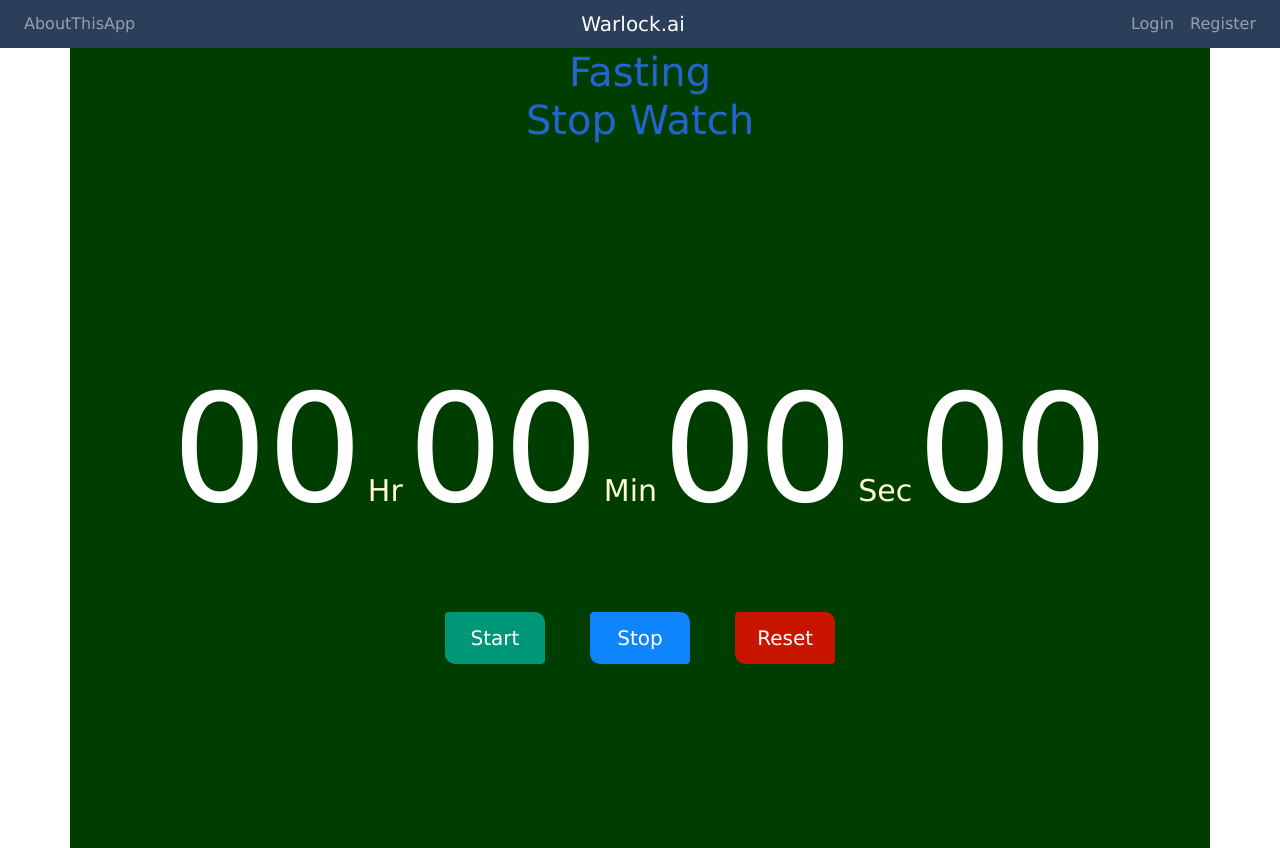
After one commit to mateuszdalba/HIPPO, a Django app: page /fasting/ in a window 1280 px wide. The commit adds this page. Run offline with Django 3.2, Linux system fonts and the light colour scheme; some libraries are stand-ins or nearby versions.

Commit message:
improvemnt

```diff
--- a/hippo/settings.py
+++ b/hippo/settings.py
@@ -121,7 +121,7 @@ USE_TZ = True
 # Static files (CSS, JavaScript, Images)
 # https://docs.djangoproject.com/en/3.2/howto/static-files/
 
-STATIC_URL = '/static/'
+STATIC_URL = 'static/'
 
 # Default primary key field type
 # https://docs.djangoproject.com/en/3.2/ref/settings/#default-auto-field
--- a/portal/admin.py
+++ b/portal/admin.py
@@ -1,7 +1,8 @@
 from django.contrib import admin
 
-from .models import Disease, Medicine
+from .models import Disease, Medicine, Fasting
 
 
 admin.site.register(Disease)
 admin.site.register(Medicine)
+admin.site.register(Fasting)
--- /dev/null
+++ b/portal/static/script.js
@@ -0,0 +1,79 @@
+
+let startBtn = document.getElementById('start');
+let stopBtn = document.getElementById('stop');
+let resetBtn = document.getElementById('reset');
+
+let hour = 00;
+let minute = 00;
+let second = 00;
+let count = 00;
+
+startBtn.addEventListener('click', function () {
+    timer = true;
+    stopWatch();
+});
+
+stopBtn.addEventListener('click', function () {
+    timer = false;
+});
+
+resetBtn.addEventListener('click', function () {
+    timer = false;
+    hour = 0;
+    minute = 0;
+    second = 0;
+    count = 0;
+    document.getElementById('hr').innerHTML = "00";
+    document.getElementById('min').innerHTML = "00";
+    document.getElementById('sec').innerHTML = "00";
+    document.getElementById('count').innerHTML = "00";
+});
+
+function stopWatch() {
+    if (timer) {
+        count++;
+
+        if (count == 100) {
+            second++;
+            count = 0;
+        }
+
+        if (second == 60) {
+            minute++;
+            second = 0;
+        }
+
+        if (minute == 60) {
+            hour++;
+            minute = 0;
+            second = 0;
+        }
+
+        let hrString = hour;
+        let minString = minute;
+        let secString = second;
+        let countString = count;
+
+        if (hour < 10) {
+            hrString = "0" + hrString;
+        }
+
+        if (minute < 10) {
+            minString = "0" + minString;
+        }
+
+        if (second < 10) {
+            secString = "0" + secString;
+        }
+
+        if (count < 10) {
+            countString = "0" + countString;
+        }
+
+        document.getElementById('hr').innerHTML = hrString;
+        document.getElementById('min').innerHTML = minString;
+        document.getElementById('sec').innerHTML = secString;
+        document.getElementById('count').innerHTML = countString;
+        setTimeout(stopWatch, 10);
+    }
+}
--- /dev/null
+++ b/portal/static/style.css
@@ -0,0 +1,61 @@
+body {
+    padding: 0;
+    margin: 0;
+    font-family: verdana;
+}
+
+.container {
+    display: flex;
+    flex-direction: column;
+    justify-content: center;
+    align-items: center;
+    width: 100%;
+    height: 100vh;
+    background-color: rgb(0, 61, 0);
+}
+
+h1 {
+    color: rgb(34, 101, 209);
+    text-align: center;
+}
+
+.digit {
+    font-size: 150px;
+    color: #fff;
+}
+
+.txt {
+    font-size: 30px;
+    color: #fffcd6;
+}
+
+#buttons {
+    margin-top: 50px;
+}
+
+.btn {
+    width: 100px;
+    padding: 10px 15px;
+    margin: 0px 20px;
+    border-top-right-radius: 10px;
+    border-bottom-left-radius: 10px;
+    border-bottom-right-radius: 4px;
+    border-top-left-radius: 4px;
+    cursor: pointer;
+    font-size: 20px;
+    transition: 0.5s;
+    color: white;
+    font-weight: 500;
+}
+
+#start {
+    background-color: #009779;
+}
+
+#stop {
+    background-color: #0e85fc;
+}
+
+#reset {
+    background-color: #c91400;
+}
--- a/portal/templates/portal/base.html
+++ b/portal/templates/portal/base.html
@@ -5,11 +5,11 @@
 <head>
     <!-- Required meta tags -->
     <meta charset="utf-8">
+    <meta http-equiv="X-UA-Compatible" content="IE=edge">
     <meta name="viewport" content="width=device-width, initial-scale=1">
 
     <!-- Bootstrap CSS -->
     <link rel="stylesheet" href="https://maxcdn.bootstrapcdn.com/bootstrap/4.0.0/css/bootstrap.min.css" integrity="sha384-Gn5384xqQ1aoWXA+058RXPxPg6fy4IWvTNh0E263XmFcJlSAwiGgFAW/dAiS6JXm" crossorigin="anonymous">
-
     <!-- Warlock Icon -->
     <link rel = "icon" href = "https://www.shutterstock.com/image-vector/wizard-warlock-logo-black-white-600w-1107752687.jpg" type = "image/x-icon">
 
@@ -43,7 +43,7 @@
 
         <div class="navbar-nav">
           <a class="nav-link" href="{% url 'get_stroke_data' %}">Predict Stroke</a>
-          <a class="nav-item nav-link" href="#">Your Therapist</a>
+          <a class="nav-item nav-link" href="{% url 'fasting' %}">Fasting</a>
           <a class="nav-link" href="{% url 'get_disease_data' %}">AddDiseases</a>
           <a class="nav-link" href="{% url 'get_medicine_data' %}">AddMedicine</a>
           <a class="nav-item nav-link" href="{% url 'medtent' %}">Medtent</a>
--- /dev/null
+++ b/portal/templates/portal/fasting.html
@@ -0,0 +1,51 @@
+{% extends "portal/base.html" %}
+
+{% block page_content %}
+
+{% load static %}
+<link rel="stylesheet" href="{% static 'style.css' %}">
+<h1>Fasting <br>
+    Stop Watch</h1>
+
+<!--
+<form method='get' action='#'>
+    <input type="submit" value="Start_Fasting" name="Start_Fasting"/>
+</form>
+
+<form method='get' action='#'>
+    <input type="submit" value="End_Fasting" name="End_Fasting"/>
+</form>
+-->
+
+<div class="container">
+    <div id="time">
+        <span class="digit" id="hr">
+          00</span>
+        <span class="txt">Hr</span>
+        <span class="digit" id="min">
+          00</span>
+        <span class="txt">Min</span>
+        <span class="digit" id="sec">
+          00</span>
+        <span class="txt">Sec</span>
+        <span class="digit" id="count">
+          00</span>
+    </div>
+    <div id="buttons">
+        <button class="btn" id="start">
+          Start</button>
+        <button class="btn" id="stop">
+          Stop</button>
+        <button class="btn" id="reset">
+          Reset</button>
+    </div>
+</div>
+
+<script src="{% static 'script.js' %}"></script>
+
+
+
+
+
+
+{% endblock %}
--- a/portal/urls.py
+++ b/portal/urls.py
@@ -9,4 +9,5 @@ urlpatterns = [
     path('medtent/', views.medtent, name='medtent'),
     path('delete_disease/<int:id>', views.delete_disease, name='delete_disease'),
     path('delete_medicine/<int:id>', views.delete_medicine, name='delete_medicine'),
+    path('fasting/', views.fasting, name='fasting')
 ]
--- a/portal/views.py
+++ b/portal/views.py
@@ -2,7 +2,7 @@ from django.shortcuts import render, redirect
 from django.http import HttpResponse, HttpResponseRedirect
 from django.contrib.auth.decorators import login_required
 from .forms import DiseaseForm, MedicineForm
-from .models import Disease, Medicine
+from .models import Disease, Medicine, Fasting
 from forecasting.models import Stats
 from users.models import Profile, User
 import pandas as pd
@@ -11,6 +11,8 @@ from django.contrib import messages
 from django.shortcuts import get_object_or_404
 #from django.core.urlresolvers import reverse
 from django_pandas.io import read_frame
+
+from datetime import datetime
 
 def index(request):
     return HttpResponse("Hello, world. You're at the portal index.")
@@ -143,3 +145,29 @@ def delete_medicine(request, id):
         medicine.delete()
         #redirect to disease list
         return redirect('medtent')
+
+
+def fasting(request):
+    current_user = request.user.id
+
+    if request.GET.get('Start_Fasting') == 'Start_Fasting':
+        current_dateTime = datetime.now()
+
+        o = Fasting(
+                user_id = Profile.objects.get(user=current_user),
+                date_start = current_dateTime,
+                date_end = current_dateTime
+            )
+
+        o.save()
+
+    if request.GET.get('End_Fasting') == 'End_Fasting':
+        current_dateTime = datetime.now()
+
+
+        o = Fasting.objects.latest('date_start')
+        o.date_end = current_dateTime
+        o.save()
+
+
+    return render(request, 'portal/fasting.html')
```
Also changed, not shown: portal/models.py (+8 -0 lines), db.sqlite3, portal/migrations/0002_fasting.py (added), portal/migrations/0003_auto_20230129_1614.py (added).
